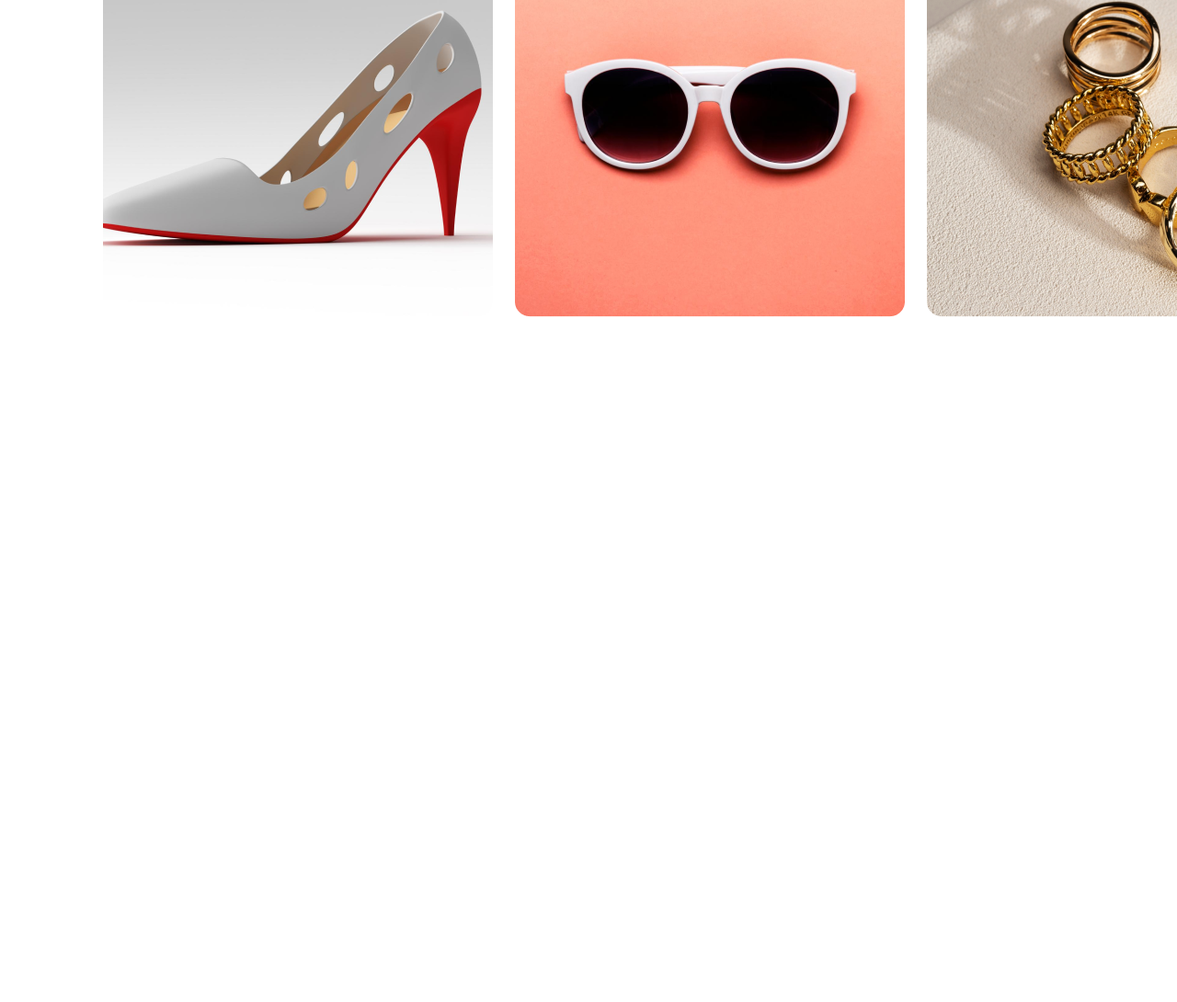
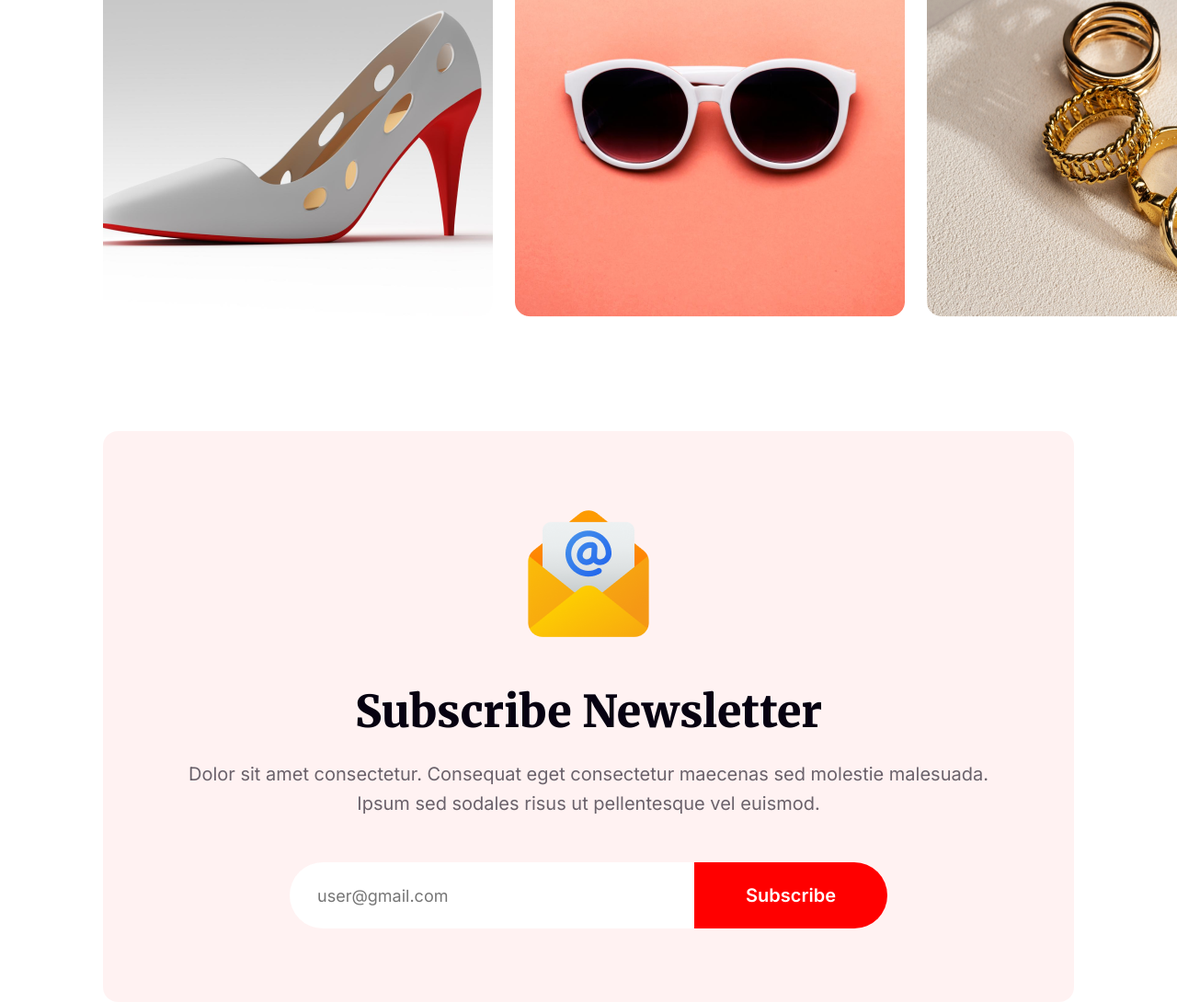
Before and after one commit to Mehedi-p-Hero/New-Year-New-Mission, a plain HTML site: page index.html in a window 1280 px wide. Shown: the part 3249-4339 px from the top of the page at 92% size. Before the commit the page ends 3598 px from the top, so only its background shows below. Drawn offline with Linux system fonts and the light colour scheme.

Commit message:
newsletter created

```diff
--- a/index.html
+++ b/index.html
@@ -62,6 +62,24 @@
                 </div>
             </div>
         </section>
+
+        <section id="newsletter">
+            <div class="container newsletter-bg">
+                <div class="newsletter-content">
+                    <div class="newsletter-text">
+                        <img src="resources/images/icons/email-icon.png" alt="">
+                        <h1>Subscribe Newsletter</h1>
+                        <p>Dolor sit amet consectetur. Consequat eget consectetur maecenas sed molestie malesuada. Ipsum sed sodales risus ut pellentesque vel euismod. </p>
+                    </div>
+                    <div class="newsletter-subscribe">
+                        <form action="">
+                            <input placeholder="user@gmail.com" type="email" name="" id="">
+                            <button>Subscribe</button>
+                        </form>
+                    </div>
+                </div>
+            </div>
+        </section>
     </main>
 
     <footer>
--- a/styles/styles.css
+++ b/styles/styles.css
@@ -168,3 +168,62 @@ main section {
     justify-content: space-between;
     gap: 24px;
 }
+
+
+
+/* Newsletter section styles */
+
+.newsletter-bg {
+    background: rgba(255, 0, 0, 0.05);
+    border-radius: 16px;
+}
+
+.newsletter-content {
+    max-width: 900px;
+    padding: 80px 0;
+    margin: 0 auto;
+    text-align: center;
+}
+
+.newsletter-text h1 {
+    color: #070211;
+    font-size: 48px;
+    font-weight: 900;
+    font-family: Merriweather;
+    margin-top: 40px;
+    margin-bottom: 22px;
+}
+
+.newsletter-text p {
+    color: rgba(7, 2, 17, 0.60);
+    font-size: 20px;
+    font-weight: 400;
+    line-height: 32px;
+    margin-bottom: 48px;
+}
+
+.newsletter-subscribe form {
+    max-width: 650px;
+    margin: 0 auto;
+    display: flex;
+}
+
+.newsletter-subscribe form input {
+    flex-grow: 1;
+    color: rgba(7, 2, 17, 0.30);
+    font-size: 18px;
+    font-weight: 400;
+    padding: 25px 30px;
+    border: none;
+    border-radius: 50px 0px 0px 50px;
+}
+
+.newsletter-subscribe form button {
+    color: #FFF;
+    font-size: 20px;
+    font-weight: 600;
+    padding: 24px 56px;
+    border: none;
+    border-radius: 0px 50px 50px 0px;
+    background: #F00;
+}
```
